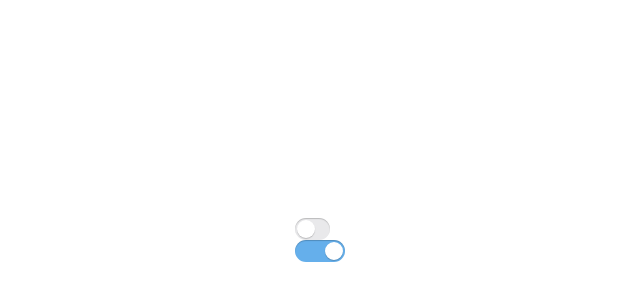
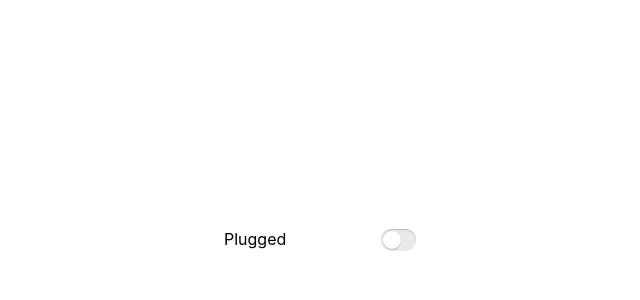
Before and after one commit to forresttanaka/boolean-switch, a React (Create React App) app: page / in a window 1280 px wide. Shown: the part 160-460 px from the top of the page, without its empty margins (320-960 px from the left). Built offline with nearby package versions, Linux system fonts and the light colour scheme.

Commit message:
Rewrite as checkbox input
Remove TriState version because of its difficulty of use.

```diff
--- a/src/App.js
+++ b/src/App.js
@@ -1,24 +1,17 @@
 import React from 'react';
-import * as Switch from './switch';
+import BooleanSwitch from './switch';
 import './App.scss';
-import './switch.scss';
 
 function App() {
     const [twoSwitchState, setTwoSwitchState] = React.useState(false);
-    const [triSwitchState, setTriSwitchState] = React.useState(1);
     const handleTriggerClick = () => {
         setTwoSwitchState(!twoSwitchState);
     };
 
-    const handleTriTriggerClick = (newSwitchState) => {
-        setTriSwitchState(newSwitchState);
-    }
-
     return (
         <div className="App">
             <div className="switch-demo-1">
-                <Switch.TwoState state={twoSwitchState} title="Perturbed" triggerHandler={handleTriggerClick} />
-                <Switch.TriState state={triSwitchState} title="Perturbed" name="perturbed" triggerHandler={handleTriTriggerClick} />
+                <BooleanSwitch state={twoSwitchState} title="Plugged" triggerHandler={handleTriggerClick} />
             </div>
         </div>
     );
--- a/src/App.scss
+++ b/src/App.scss
@@ -42,6 +42,10 @@
 }
 
 
+.switch-demo-1 {
+    width: 200px;
+}
+
 /**
  * Utility class to hide content visually while keeping it screen reader-accessible.
  * Source: https://www.scottohara.me/blog/2017/04/14/inclusively-hidden.html
--- a/src/switch.js
+++ b/src/switch.js
@@ -1,5 +1,6 @@
 import React from 'react';
 import PropTypes from 'prop-types';
+import './switch.scss';
 
 
 const DEFAULT_SWITCH_HEIGHT = 22;
@@ -10,7 +11,18 @@ const DEFAULT_SWITCH_HEIGHT = 22;
  */
 const DEFAULT_TWOSTATE_WIDTH = DEFAULT_SWITCH_HEIGHT * 1.6;
 const DEFAULT_TWOSTATE_HEIGHT = DEFAULT_SWITCH_HEIGHT;
-export const TwoState = ({ state, title, triggerHandler, options }) => {
+export const BooleanSwitch = ({ state, title, triggerHandler, options }) => {
+    // True if checkbox input has focus.
+    const [focused, setFocused] = React.useState(false);
+
+    const handleFocus = () => {
+        setFocused(true);
+    };
+
+    const handleBlur = () => {
+        setFocused(false);
+    };
+
     // Calculate the inline styles for the switch and trigger.
     const width = options.width || DEFAULT_TWOSTATE_WIDTH;
     const height = options.height || DEFAULT_TWOSTATE_HEIGHT;
@@ -20,27 +32,27 @@ export const TwoState = ({ state, title, triggerHandler, options }) => {
         height,
         borderRadius: height / 2,
         backgroundColor: state ? '#65afeb' : '#e9e9eb',
-        display: options.inline ? 'inline-block' : 'block',
     };
-    const switchCss = `switch${options.switchCss ? ` ${options.switchCss}` : ''}`;
-    const triggerStyles = {
+    const actuatorStyles = {
         width: triggerSize,
         height: triggerSize,
         borderRadius: (height / 2) - 2,
         top: 2,
         left: state ? (width - height) + 2 : 2,
     };
-    const triggerCss = `switch-trigger${options.triggerCss ? ` ${options.triggerCss}` : ''}`;
 
     return (
-        <button className={switchCss} style={switchStyles} aria-pressed={state} onClick={triggerHandler}>
-            <div className={triggerCss} style={triggerStyles} />
-            <div className="sr-only">{title}</div>
-        </button>
+        <label className={`boolean-switch${focused ? ' boolean-switch--focused' : ''}`}>
+            <div className="boolean-switch__title">{title}</div>
+            <div style={switchStyles} className="boolean-switch__frame">
+                <div style={actuatorStyles} className="boolean-switch__actuator" />
+            </div>
+            <input type="checkbox" checked={state} onChange={triggerHandler} onFocus={handleFocus} onBlur={handleBlur} />
+        </label>
     );
 };
 
-TwoState.propTypes = {
+BooleanSwitch.propTypes = {
     /** Current state to display in the switch */
     state: PropTypes.bool.isRequired,
     /** Title of the button for screen readers */
@@ -53,8 +65,6 @@ TwoState.propTypes = {
         width: PropTypes.number,
         /** Height of switch in pixels; 22px by default */
         height: PropTypes.number,
-        /** True to use inline-block style */
-        inline: PropTypes.bool,
         /** Extra CSS classes for switch */
         switchCss: PropTypes.string,
         /** Extra CSS classes for switch trigger */
@@ -62,121 +72,8 @@ TwoState.propTypes = {
     }),
 };
 
-TwoState.defaultProps = {
+BooleanSwitch.defaultProps = {
     options: {},
 };
 
-
-/**
- * Renders a three-state boolean switch (on, off, neither). This keeps no internal state -- the
- * state of the switch is kept by the parent component which passes it down.
- *
- * The radio-button input labels exist to receive clicks and keyboard events, but they’re
- * transparent. We use another div on top to handle the trigger animation though it receives no
- * click events -- it's there for the animation only. It has to be positioned absolutely for the
- * animation, but the radio-button input labels use flexbox to position themselves because
- * absolutely positioned labels can't receive clicks.
- *
- * You're supposed to put radio buttons in a <fieldset> but Chrome has a bug in that flexbox
- * doesn't work inside a <fieldset> element.
- */
-const DEFAULT_TRISTATE_WIDTH = DEFAULT_SWITCH_HEIGHT * 2.3;
-const DEFAULT_TRISTATE_HEIGHT = DEFAULT_SWITCH_HEIGHT;
-export const TriState = ({ state, title, name, triggerHandler, options }) => {
-    const stateNum = +state;
-    const width = options.width || DEFAULT_TRISTATE_WIDTH;
-    const height = options.height || DEFAULT_TRISTATE_HEIGHT;
-    const triggerSize = height - 8;
-    const triggerMidSize = triggerSize / 2;
-
-    // Determine the color of the switch background and switch trigger position based on the state.
-    let switchColor;
-    let switchTriggerPosition;
-    if (stateNum < 0) {
-        switchColor = '#e9e9eb';
-        switchTriggerPosition = 2;
-    } else if (stateNum > 0) {
-        switchColor = '#65afeb';
-        switchTriggerPosition = (width - triggerSize) - 6;
-    } else {
-        switchColor = '#ffd561';
-        switchTriggerPosition = (width / 2) - (triggerMidSize / 2) - 2;
-    }
-
-    // Generate the dynamic CSS styles for the switch.
-    const switchStyles = {
-        width,
-        height,
-        borderRadius: height / 2,
-        backgroundColor: switchColor,
-        display: options.inline ? 'inline-flex' : 'flex',
-    };
-    const switchCss = `tri-switch${options.switchCss ? ` ${options.switchCss}` : ''}`;
-
-    // Generate the dynamic CSS styles for the clickable labels.
-    const triggerLabelStyles = {
-        height: triggerSize,
-    };
-    const triggerLabelStylesMinus = Object.assign({}, triggerLabelStyles, { width: triggerSize, flexBasis: triggerSize, marginRight: 0, borderRadius: height / 2 });
-    const triggerLabelStylesZero = Object.assign({}, triggerLabelStyles, { width: triggerMidSize, flexBasis: triggerMidSize, marginRight: 0, marginLeft: 0, borderRadius: 2 });
-    const triggerLabelStylesPlus = Object.assign({}, triggerLabelStyles, { width: triggerSize, flexBasis: triggerSize, marginLeft: 0, borderRadius: height / 2 });
-
-    // Generate the dynamic CSS styles for the animated trigger.
-    const triggerCss = `switch-trigger${options.triggerCss ? ` ${options.triggerCss}` : ''}`;
-    const triggerStyles = {
-        left: switchTriggerPosition,
-        width: stateNum === 0 ? triggerMidSize : triggerSize,
-        height: triggerSize,
-        borderRadius: state === 0 ? 2 : (height / 2) - 2,
-    }
-
-    const inputStylesMinus = { top: (height / 2) - 8, left: 4 };
-    const inputStylesZero = { top: (height / 2) - 8, left: (width / 2) - (triggerMidSize / 2) - 2 };
-    const inputStylesPlus = { top: (height / 2) - 8, left: (width - triggerSize) - 2 };
-
-    // Send the clicked radio-button value to the parent.
-    const triggerHandlerShim = (e) => {
-        triggerHandler(e.target.value);
-    };
-
-    return (
-        <div className={switchCss} style={switchStyles}>
-            <legend className="sr-only">{title}</legend>
-            <input type="radio" name={name} id={`${name}-off`} value={-1} style={inputStylesMinus} defaultChecked={state === -1} onChange={triggerHandlerShim} />
-            <label htmlFor={`${name}-off`} style={triggerLabelStylesMinus}><div className="sr-only">off</div></label>
-            <input type="radio" name={name} id={`${name}-none`} value={0} style={inputStylesZero} defaultChecked={state === 0} onChange={triggerHandlerShim} />
-            <label htmlFor={`${name}-none`} style={triggerLabelStylesZero}><div className="sr-only">none</div></label>
-            <input type="radio" name={name} id={`${name}-on`} value={1} style={inputStylesPlus} defaultChecked={state === 1} onChange={triggerHandlerShim} />
-            <label htmlFor={`${name}-on`} style={triggerLabelStylesPlus}><div className="sr-only">on</div></label>
-            <div className={triggerCss} style={triggerStyles} />
-        </div>
-    );
-};
-
-TriState.propTypes = {
-    /** Current state to display in the switch; >0=on, 0=neither, <0=off */
-    state: PropTypes.oneOfType([PropTypes.number, PropTypes.string]).isRequired,
-    /** Title of the button for screen readers */
-    title: PropTypes.string.isRequired,
-    /** Name for the switch; unique on the page like id */
-    name: PropTypes.string.isRequired,
-    /** Called when the user clicks anywhere in the switch */
-    triggerHandler: PropTypes.func.isRequired,
-    /** Other styling options */
-    options: PropTypes.exact({
-        /** Width of switch in pixels; 36px by default */
-        width: PropTypes.number,
-        /** Height of switch in pixels; 22px by default */
-        height: PropTypes.number,
-        /** True to use inline-block style */
-        inline: PropTypes.bool,
-        /** Extra CSS classes for switch */
-        switchCss: PropTypes.string,
-        /** Extra CSS classes for switch trigger */
-        triggerCss: PropTypes.string,
-    }),
-};
-
-TriState.defaultProps = {
-    options: {},
-};
+export default BooleanSwitch;
--- a/src/switch.scss
+++ b/src/switch.scss
@@ -1,12 +1,27 @@
-.switch {
+.boolean-switch {
+    display: flex;
+    position: relative;
+    padding: 2px;
+    justify-content: space-between;
+    cursor: pointer;
+    border-radius: 3px;
+    border: 2px solid transparent;
+
+    input[type='checkbox'] {
+        position: absolute;
+        width: 100%;
+        height: 100%;
+        opacity: 0;
+    }
+
+    @at-root #{&}__frame {
         position: relative;
         border: none;
         box-shadow: 0 1px 1px inset rgba(0,0,0,0.2);
         transition: background-color 0.2s ease;
-    cursor: pointer;
     }
 
-.switch-trigger {
+    @at-root #{&}__actuator {
         position: absolute;
         top: 2px;
         background-color: #fff;
@@ -14,34 +29,7 @@
         box-shadow: 0 1px 1px rgba(0,0,0,0.2);
     }
 
-.tri-switch {
-    position: relative;
-    margin: 0;
-    padding: 0;
-    justify-content: space-between;
-    border: none;
-    box-shadow: 0 1px 1px inset rgba(0,0,0,0.2);
-    transition: background-color 0.2s ease;
-    cursor: pointer;
-
-    .switch-trigger {
-        border: 2px solid #fff;
-    }
-
-    input[type="radio"] {
-        position: absolute;
-        margin: 0;
-        opacity: 0;
-        cursor: pointer;
-
-        + label {
-            display: block;
-            margin: 2px;
-            flex-shrink: 1;
-            flex-grow: 0;
-            background-color: transparent;
-            cursor: pointer;
-            border: 1px solid transparent;
+    @at-root #{&}--focused {
+        border: 2px solid #000;
     }
 }
-}
```
Lines whose indentation alone changed are shown as unchanged.
